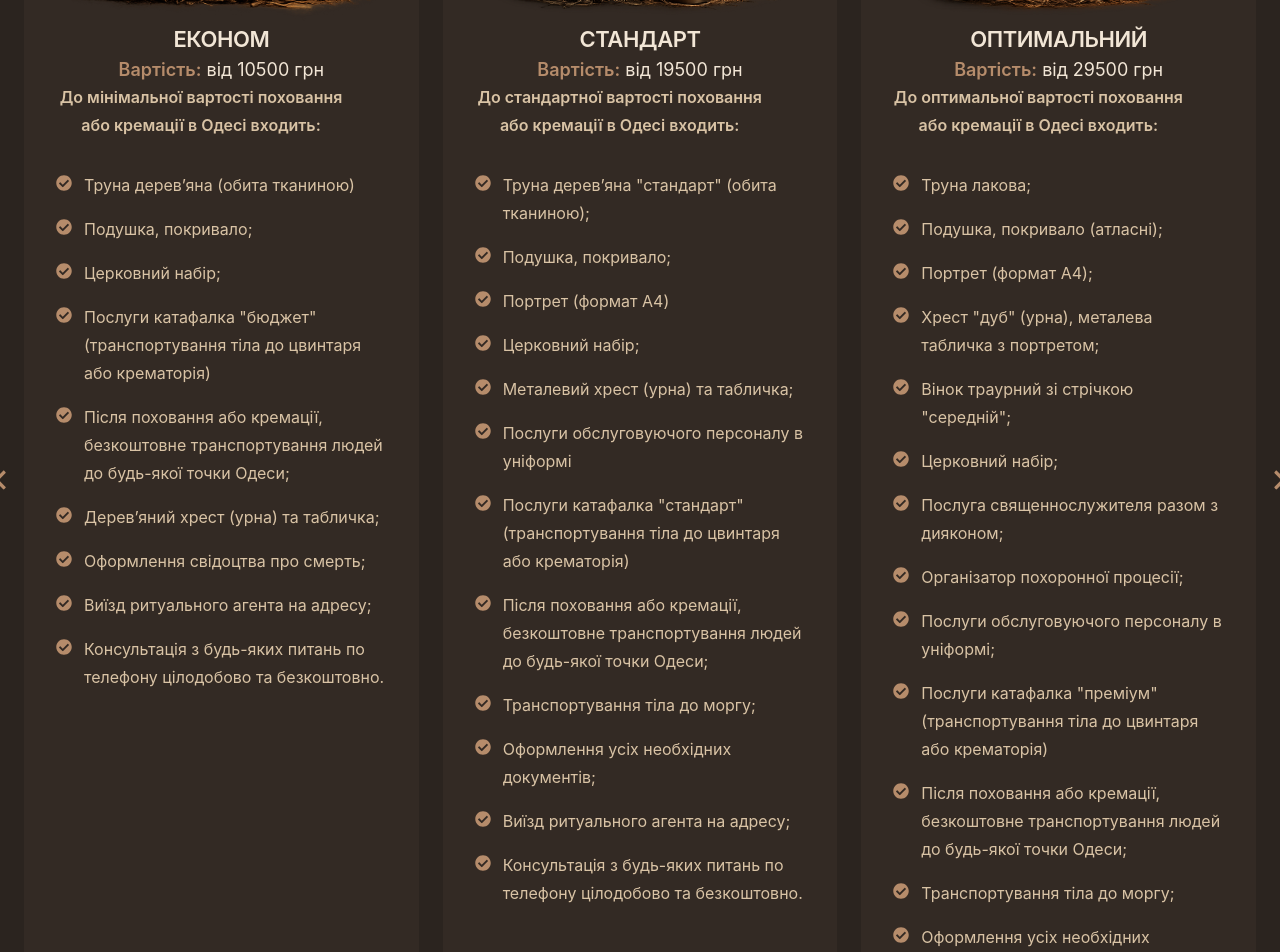
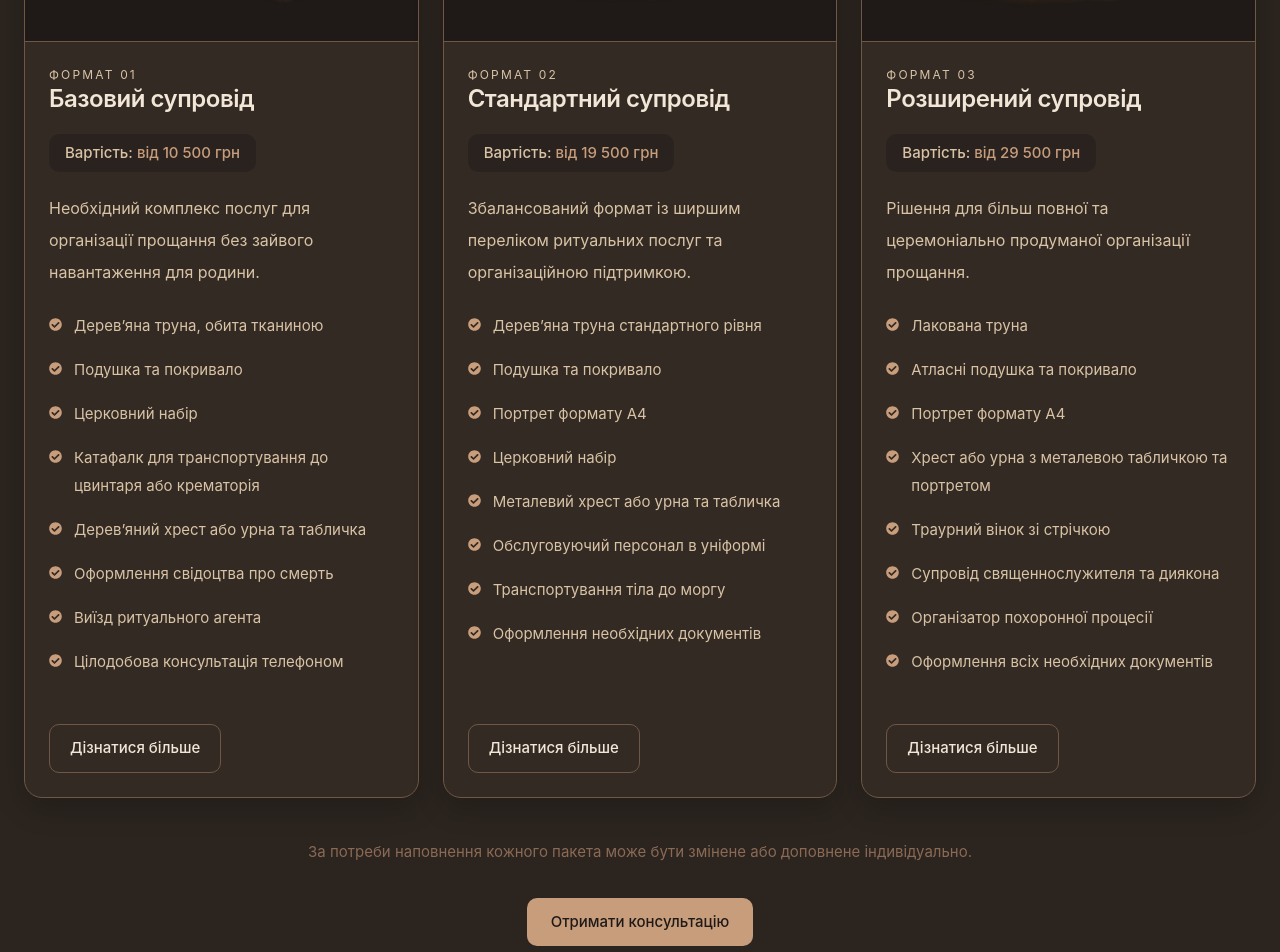
Before and after one commit to 4fek7ka/Momento-mori, a Next.js app: page / in a window 1280 px wide. Shown: the part 1600-2552 px from the top of the page. Built offline with nearby package versions, Linux system fonts and the light colour scheme.

Commit message:
refactor: fix service cards layout, spacing and align buttons consistently

```diff
--- a/app/globals.css
+++ b/app/globals.css
@@ -35,12 +35,12 @@ body {
   --surface-hover: #3b312a;
 
   --border-color: #6f5746;
-  --accent: #b68c6b;
+  --accent: #c79d7c;
   --accent-hover: #c79d7c;
 
   --text-main: #f2e6d6;
   --text-secondary: #d9c3a5;
-  --text-muted: #b68c6b;
+  --text-muted: #8a6a55;
 
   --container-width: 1200px;
   --container-padding: 24px;
--- a/components/sections/services/ServiceCard.tsx
+++ b/components/sections/services/ServiceCard.tsx
@@ -7,40 +7,52 @@ type ServiceCardProps = {
 
 export default function ServiceCard({ item }: ServiceCardProps) {
   return (
-    <article className="flex h-full w-full flex-col bg-[var(--surface)] px-8 py-8 text-[var(--text-main)]">
-      <div className="mx-auto flex h-[340px] w-full max-w-[360px] items-center justify-center">
+    <article className="flex h-full flex-col overflow-hidden rounded-[18px] border border-[var(--border-color)] bg-[var(--surface)] text-[var(--text-main)] shadow-[var(--shadow-soft)]">
+      <div className="flex h-[330px] items-center justify-center border-b border-[var(--border-color)] bg-[var(--bg-main)] px-6 py-8">
         <img
           src={item.image}
           alt={item.title}
-          className="max-h-full max-w-full object-contain"
+          className="h-full w-auto max-w-full object-contain"
         />
       </div>
 
-      <h3 className="mt-6 text-center text-[22px] font-medium tracking-wide">
+      <div className="flex flex-1 flex-col px-6 py-6">
+        <div>
+          <p className="text-[12px] uppercase tracking-[0.18em] text-[var(--text-secondary)]">
+            Формат {item.id}
+          </p>
+
+          <h3 className="mt-3 text-[22px] font-semibold leading-tight text-[var(--text-main)] md:text-[24px]">
             {item.title}
           </h3>
 
-      <p className="mt-6 text-center text-[18px]">
-        <span className="font-semibold text-[var(--accent)]">Вартість:</span>{" "}
-        {item.price}
-      </p>
+          <div className="mt-5 inline-flex rounded-[10px] bg-[rgba(0,0,0,0.18)] px-4 py-2 text-[15px] font-medium mb-5">
+            <span className="text-[var(--text-secondary)]">
+              Вартість:&nbsp;
+            </span>
+            <span className="text-[var(--accent)]">{item.price}</span>
+          </div>
 
-      <p className="mx-auto mt-8 max-w-[290px] text-center text-[16px] font-semibold leading-7 text-[var(--text-secondary)]">
+          <p className="mt-10 min-h-[96px] text-[16px] leading-8 text-[var(--text-secondary)]">
             {item.description}
           </p>
+        </div>
 
-      <ul className="mt-8 flex-1 space-y-4 text-[16px] leading-7 text-[var(--text-secondary)]">
+        <ul className="mt-6 flex-1 space-y-4 text-[15px] leading-7 text-[var(--text-secondary)]">
           {item.items.map((point, index) => (
             <li key={index} className="flex items-start gap-3">
-            <FaCheckCircle className="mt-1 shrink-0 text-[var(--accent)]" />
+              <FaCheckCircle className="mt-[6px] shrink-0 text-[13px] text-[var(--accent)]" />
               <span>{point}</span>
             </li>
           ))}
         </ul>
 
-      <p className="mt-6 text-center text-sm font-semibold text-[var(--text-muted)]">
-        {item.id}
-      </p>
+        <div className="mt-8 pt-4">
+          <button className="inline-flex min-h-[48px] items-center justify-center rounded-[10px] border border-[var(--border-color)] px-5 py-3 text-[15px] font-medium text-[var(--text-main)] transition hover:bg-[var(--bg-main)]">
+            Дізнатися більше
+          </button>
+        </div>
+      </div>
     </article>
   );
 }
--- a/components/sections/services/ServicesSection.tsx
+++ b/components/sections/services/ServicesSection.tsx
@@ -1,94 +1,47 @@
 "use client";
-
-import { useRef } from "react";
-import { FaChevronLeft, FaChevronRight } from "react-icons/fa";
-import { Swiper, SwiperSlide } from "swiper/react";
-import { Navigation, Pagination } from "swiper/modules";
-import type { Swiper as SwiperType } from "swiper";
-
-import "swiper/css";
-import "swiper/css/pagination";
 
 import { servicePackages } from "@/data/servicePackages";
 import ServiceCard from "@/components/sections/services/ServiceCard";
 
 export default function ServicesSection() {
-  const swiperRef = useRef<SwiperType | null>(null);
+  const mainPackages = servicePackages.filter((item) => !item.isFeatured);
 
   return (
     <section
+      id="services"
       className="bg-[var(--bg-secondary)] px-6 py-20 text-[var(--text-main)]"
-      id="services"
     >
-      <div className="mx-auto max-w-[1400px]">
-        <h2
-          className="text-center text-4xl uppercase tracking-[0.18em] md:text-5xl"
-          style={{ fontFamily: "serif" }}
-        >
-          Пакети послуг
-        </h2>
+      <div className="mx-auto max-w-[1280px]">
+        <div className="mx-auto max-w-[760px] text-center">
+          <p className="text-[13px] uppercase tracking-[0.22em] text-[var(--text-muted)]">
+            Формати супроводу
+          </p>
 
-        <p className="mt-6 text-center text-sm italic text-[var(--text-secondary)] md:text-base">
-          За бажанням ви можете додавати або видаляти будь-які пункти.
-        </p>
+          <h2 className="mt-5 text-4xl font-medium leading-tight md:text-5xl">
+            Пакети ритуальних послуг
+          </h2>
 
-        <div className="relative mt-14">
-          <button
-            type="button"
-            onClick={() => swiperRef.current?.slidePrev()}
-            className="absolute left-[-35px] top-1/2 z-10 hidden -translate-y-1/2 text-[var(--accent)] lg:block"
-            aria-label="Попередній слайд"
-          >
-            <FaChevronLeft size={22} />
-          </button>
+          <p className="mt-6 text-[17px] leading-8 text-[var(--text-secondary)]">
+            Ми підготували кілька форматів супроводу, щоб ви могли обрати
+            рішення відповідно до ваших потреб, побажань та бюджету.
+          </p>
+        </div>
 
-          <button
-            type="button"
-            onClick={() => swiperRef.current?.slideNext()}
-            className="absolute right-[-35px] top-1/2 z-10 hidden -translate-y-1/2 text-[var(--accent)] lg:block"
-            aria-label="Наступний слайд"
-          >
-            <FaChevronRight size={22} />
-          </button>
+        <div className="mt-14 grid gap-6 lg:grid-cols-3">
+          {mainPackages.map((item) => (
+            <ServiceCard key={item.id} item={item} />
+          ))}
+        </div>
 
-          <Swiper
-            modules={[Navigation, Pagination]}
-            onSwiper={(swiper) => {
-              swiperRef.current = swiper;
-            }}
-            loop={true}
-            pagination={{
-              clickable: true,
-              el: ".services-pagination",
-              bulletClass: "services-bullet",
-              bulletActiveClass: "services-bullet-active",
-            }}
-            spaceBetween={24}
-            slidesPerView={1}
-            breakpoints={{
-              768: {
-                slidesPerView: 2,
-              },
-              1280: {
-                slidesPerView: 3,
-              },
-            }}
-            className="h-full"
-          >
-            {servicePackages.map((item) => (
-              <SwiperSlide key={item.id} className="!flex !h-auto">
-                <ServiceCard item={item} />
-              </SwiperSlide>
-            ))}
-          </Swiper>
+        <div className="mx-auto mt-10 max-w-[760px] text-center">
+          <p className="text-[15px]  leading-7 text-[var(--text-muted)]">
+            За потреби наповнення кожного пакета може бути змінене або доповнене
+            індивідуально.
+          </p>
 
-          <div className="mt-10 flex justify-center">
-            <div className="services-pagination !static flex w-full items-center justify-center gap-3" />
-          </div>
-
-          <div className="mt-10 flex justify-center">
-            <button className="btn-primary rounded-full px-10 py-4 text-sm font-semibold uppercase tracking-wide">
-              Замовити
+          <div className="mt-8">
+            <button className="inline-flex min-h-[48px] items-center justify-center rounded-[10px] bg-[var(--accent)] px-6 py-3 text-[15px] font-medium text-[var(--bg-main)] transition hover:brightness-95">
+              Отримати консультацію
             </button>
           </div>
         </div>
--- a/data/servicePackages.ts
+++ b/data/servicePackages.ts
@@ -5,100 +5,81 @@ export type ServicePackage = {
   image: string;
   description: string;
   items: string[];
+  isFeatured?: boolean;
 };
 
 export const servicePackages: ServicePackage[] = [
   {
     id: "01",
-    title: "ЕКОНОМ",
-    price: "від 10500 грн",
+    title: "Базовий супровід",
+    price: "від 10 500 грн",
     image: "/images/services/econom.png",
     description:
-      "До мінімальної вартості поховання або кремації в Одесі входить:",
+      "Необхідний комплекс послуг для організації прощання без зайвого навантаження для родини.",
     items: [
-      "Труна дерев’яна (обита тканиною)",
-      "Подушка, покривало;",
-      "Церковний набір;",
-      'Послуги катафалка "бюджет" (транспортування тіла до цвинтаря або крематорія)',
-      "Після поховання або кремації, безкоштовне транспортування людей до будь-якої точки Одеси;",
-      "Дерев’яний хрест (урна) та табличка;",
-      "Оформлення свідоцтва про смерть;",
-      "Виїзд ритуального агента на адресу;",
-      "Консультація з будь-яких питань по телефону цілодобово та безкоштовно.",
+      "Дерев’яна труна, обита тканиною",
+      "Подушка та покривало",
+      "Церковний набір",
+      "Катафалк для транспортування до цвинтаря або крематорія",
+      "Дерев’яний хрест або урна та табличка",
+      "Оформлення свідоцтва про смерть",
+      "Виїзд ритуального агента",
+      "Цілодобова консультація телефоном",
     ],
   },
   {
     id: "02",
-    title: "СТАНДАРТ",
-    price: "від 19500 грн",
-    image: "/images/services/standard.png",
+    title: "Стандартний супровід",
+    price: "від 19 500 грн",
+    image: "/images/services/optimal.png",
     description:
-      "До стандартної вартості поховання або кремації в Одесі входить:",
+      "Збалансований формат із ширшим переліком ритуальних послуг та організаційною підтримкою.",
     items: [
-      'Труна дерев’яна "стандарт" (обита тканиною);',
-      "Подушка, покривало;",
-      "Портрет (формат A4)",
-      "Церковний набір;",
-      "Металевий хрест (урна) та табличка;",
-      "Послуги обслуговуючого персоналу в уніформі",
-      'Послуги катафалка "стандарт" (транспортування тіла до цвинтаря або крематорія)',
-      "Після поховання або кремації, безкоштовне транспортування людей до будь-якої точки Одеси;",
-      "Транспортування тіла до моргу;",
-      "Оформлення усіх необхідних документів;",
-      "Виїзд ритуального агента на адресу;",
-      "Консультація з будь-яких питань по телефону цілодобово та безкоштовно.",
+      "Дерев’яна труна стандартного рівня",
+      "Подушка та покривало",
+      "Портрет формату A4",
+      "Церковний набір",
+      "Металевий хрест або урна та табличка",
+      "Обслуговуючий персонал в уніформі",
+      "Транспортування тіла до моргу",
+      "Оформлення необхідних документів",
     ],
   },
   {
     id: "03",
-    title: "ОПТИМАЛЬНИЙ",
-    price: "від 29500 грн",
-    image: "/images/services/optimal.png",
+    title: "Розширений супровід",
+    price: "від 29 500 грн",
+    image: "/images/services/premium.png",
     description:
-      "До оптимальної вартості поховання або кремації в Одесі входить:",
+      "Рішення для більш повної та церемоніально продуманої організації прощання.",
     items: [
-      "Труна лакова;",
-      "Подушка, покривало (атласні);",
-      "Портрет (формат A4);",
-      'Хрест "дуб" (урна), металева табличка з портретом;',
-      'Вінок траурний зі стрічкою "середній";',
-      "Церковний набір;",
-      "Послуга священнослужителя разом з дияконом;",
-      "Організатор похоронної процесії;",
-      "Послуги обслуговуючого персоналу в уніформі;",
-      'Послуги катафалка "преміум" (транспортування тіла до цвинтаря або крематорія)',
-      "Після поховання або кремації, безкоштовне транспортування людей до будь-якої точки Одеси;",
-      "Транспортування тіла до моргу;",
-      "Оформлення усіх необхідних документів;",
-      "Виїзд ритуального агента на адресу;",
-      "Консультація з будь-яких питань по телефону цілодобово та безкоштовно.",
+      "Лакована труна",
+      "Атласні подушка та покривало",
+      "Портрет формату A4",
+      "Хрест або урна з металевою табличкою та портретом",
+      "Траурний вінок зі стрічкою",
+      "Супровід священнослужителя та диякона",
+      "Організатор похоронної процесії",
+      "Оформлення всіх необхідних документів",
     ],
   },
   {
     id: "04",
-    title: "ПРЕМІУМ",
-    price: "від 69500",
+    title: "Преміальний супровід",
+    price: "від 69 500 грн",
     image: "/images/services/premium.png",
     description:
-      "До преміальної вартості поховання або кремації в Одесі входить:",
+      "Індивідуально організований формат прощання з підвищеним рівнем сервісу та увагою до деталей.",
     items: [
-      "Труна лакова – натуральне дерево",
-      "Подушка, покривало (сатін);",
-      "Портрет (формат A3);",
-      'Хрест "преміум" (урна), металева табличка з портретом;',
-      'Вінок траурний зі стрічкою "великий";',
-      'Церковний набір "VIP";',
-      "Відспівування в храмі;",
-      "Організатор похоронної процесії;",
-      "Послуги почесного ескорту;",
-      'Послуги катафалка "VIP" класу (чорний)',
-      "Після поховання або кремації, безкоштовне транспортування людей до будь-якої точки Одеси;",
-      "Транспортування тіла до моргу;",
-      "Автобус для родичів (30 місць)",
-      "Додаткова атрибутика (ікона, комплект рушників, панахида, свічки, хустки, колево)",
-      "Оформлення усіх необхідних документів;",
-      "Виїзд ритуального агента на адресу;",
-      "Консультація з будь-яких питань по телефону цілодобово та безкоштовно.",
+      "Лакована труна з натурального дерева",
+      "Сатинові подушка та покривало",
+      "Портрет формату A3",
+      "Преміальна ритуальна атрибутика",
+      "Відспівування в храмі",
+      "Почесний ескорт",
+      "VIP-катафалк та автобус для родичів",
+      "Повний документальний супровід",
     ],
+    isFeatured: true,
   },
 ];
```
Lines whose indentation alone changed are shown as unchanged.
